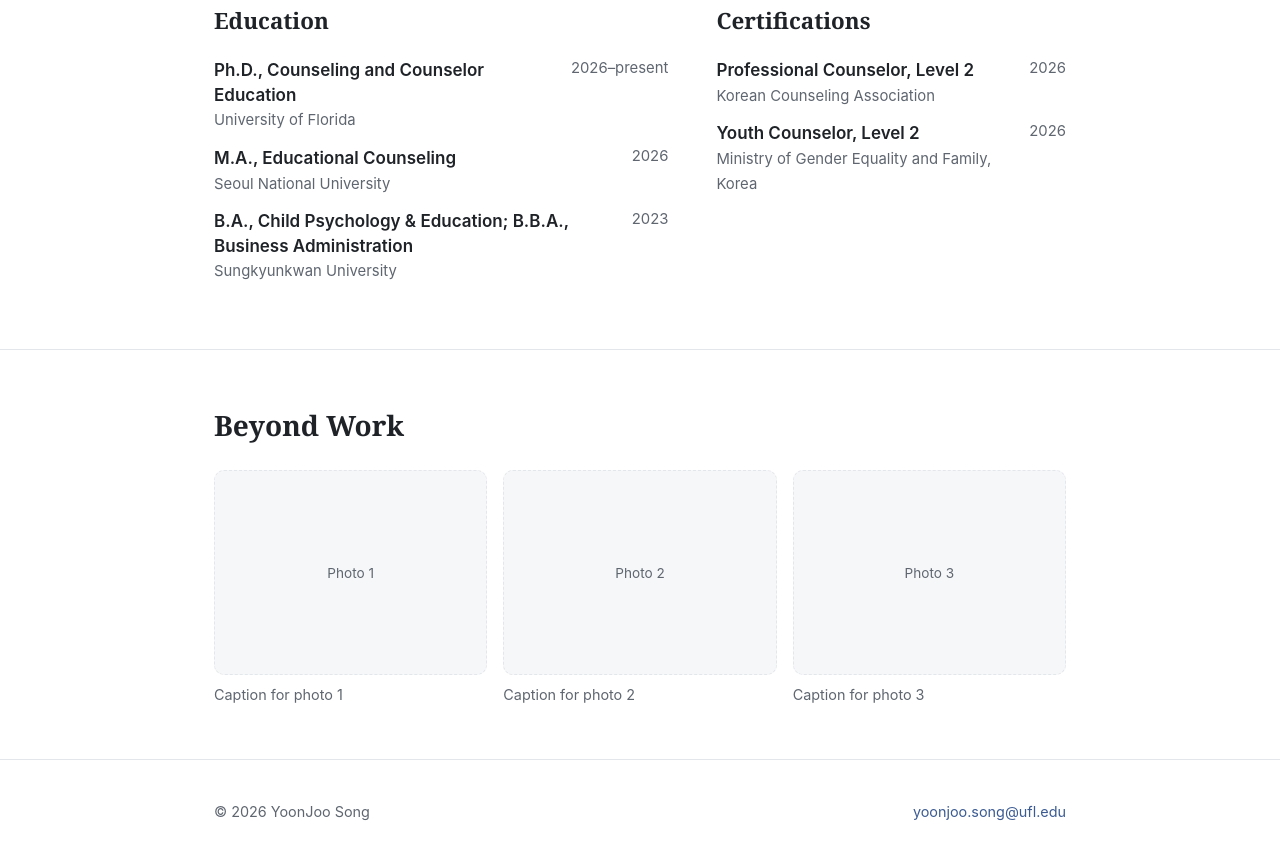
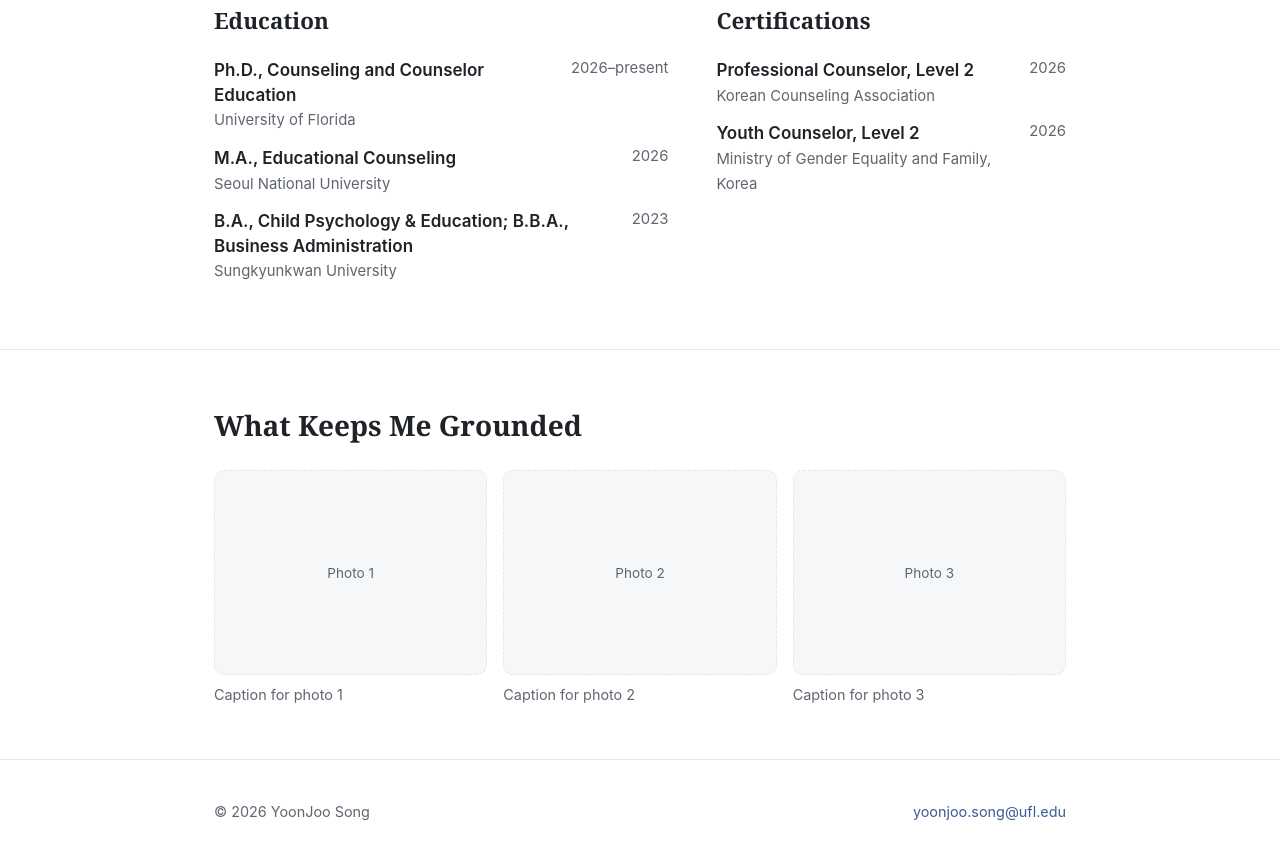
Before and after one commit to YoonJooSong/yoonjoosong.github.io, a plain HTML site: page index.html in a window 1280 px wide. Shown: the part 744-1602 px from the top of the page. Drawn offline with Linux system fonts and the light colour scheme.

Commit message:
Rename Beyond Work section to What Keeps Me Grounded
Co-Authored-By: Claude Opus 5.5 <noreply@anthropic.com>

```diff
--- a/index.html
+++ b/index.html
@@ -75,7 +75,7 @@
     <!-- ===== GALLERY: upload photos to this repository as photo1.jpg, photo2.jpg ... and edit the captions ===== -->
     <section id="gallery">
       <div class="wrap">
-        <h2>Beyond Work</h2>
+        <h2>What Keeps Me Grounded</h2>
         <div class="gallery">
           <figure>
             <div class="photo">Photo 1<img src="photo1.jpg" alt="" onerror="this.remove()"></div>
```
